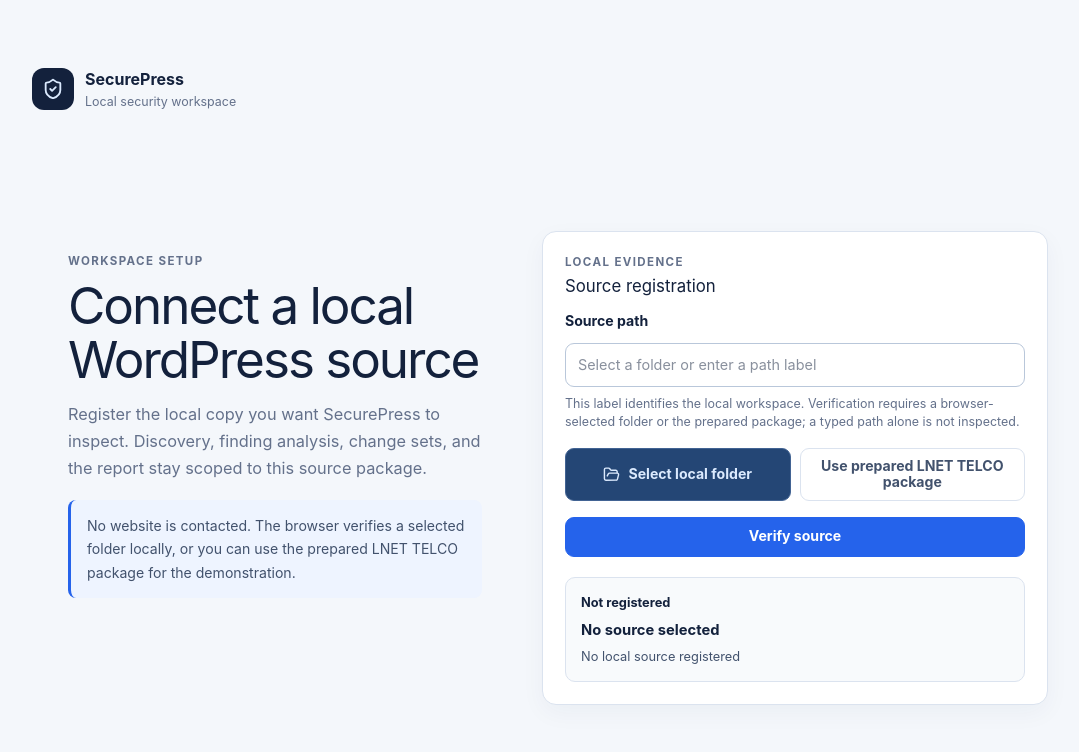
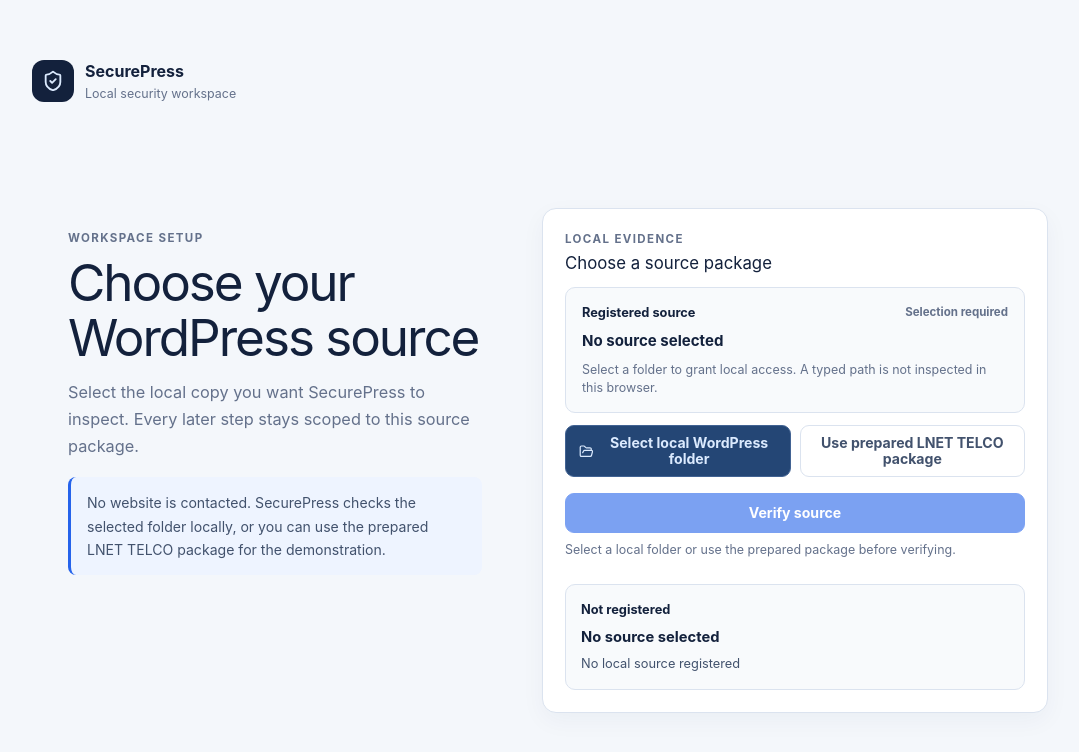
Before and after one commit to Hamdaoui-Ali/SecurePress, a React (Vite) app in the folder securepress-demo/: page /#/setup in a window 1280 px wide. Shown: the top 752 px of the page, without its empty margins (82-1161 px from the left). Built offline with nearby package versions, Linux system fonts and the light colour scheme.

Commit message:
feat: make source verification visibly staged

```diff
--- a/securepress-demo/src/features/source/SourceSetupPage.tsx
+++ b/securepress-demo/src/features/source/SourceSetupPage.tsx
@@ -16,7 +16,6 @@
     sourceDraft,
     sourceChecking,
     sourceCheckProgress,
-    setSourcePath,
     selectLocalFolder,
     usePreparedSource,
     verifySelectedSource,
@@ -24,6 +23,10 @@
   const [pickerError, setPickerError] = useState<string | undefined>()
 
   const pathValue = sourceDraft?.pathLabel ?? source.pathLabel
+  const hasCandidate = Boolean(
+    sourceDraft?.pathLabel &&
+      (sourceDraft.mode === 'prepared' || sourceDraft.directoryHandle),
+  )
 
   const selectFolder = async () => {
     setPickerError(undefined)
@@ -57,34 +60,31 @@
       <div className="source-setup-layout">
         <div className="source-setup-intro">
           <p className="eyebrow">WORKSPACE SETUP</p>
-          <h1>Connect a local WordPress source</h1>
+          <h1>Choose your WordPress source</h1>
           <p>
-            Register the local copy you want SecurePress to inspect. Discovery, finding analysis,
-            change sets, and the report stay scoped to this source package.
+            Select the local copy you want SecurePress to inspect. Every later step stays scoped to
+            this source package.
           </p>
           <p className="source-setup-note">
-            No website is contacted. The browser verifies a selected folder locally, or you can use
+            No website is contacted. SecurePress checks the selected folder locally, or you can use
             the prepared LNET TELCO package for the demonstration.
           </p>
         </div>
 
-        <Card title="Source registration" eyebrow="LOCAL EVIDENCE" className="source-setup-card">
+        <Card title="Choose a source package" eyebrow="LOCAL EVIDENCE" className="source-setup-card">
           <div className="source-form">
-            <label htmlFor="source-path">Source path</label>
-            <input
-              id="source-path"
-              value={pathValue}
-              onChange={(event) => {
-                setPickerError(undefined)
-                setSourcePath(event.target.value)
-              }}
-              placeholder="Select a folder or enter a path label"
-              autoComplete="off"
-            />
-            <p className="field-help">
-              This label identifies the local workspace. Verification requires a browser-selected
-              folder or the prepared package; a typed path alone is not inspected.
-            </p>
+            <section className="registered-source" aria-label="Registered source">
+              <div className="registered-source-heading">
+                <span>Registered source</span>
+                <span className="registered-source-state">
+                  {hasCandidate ? 'Ready to verify' : 'Selection required'}
+                </span>
+              </div>
+              <strong>{pathValue || 'No source selected'}</strong>
+              <p>
+                Select a folder to grant local access. A typed path is not inspected in this browser.
+              </p>
+            </section>
 
             <div className="source-action-row">
               <Button
@@ -93,7 +93,7 @@
                 onClick={() => void selectFolder()}
               >
                 <FolderOpen aria-hidden="true" size={17} />
-                Select local folder
+                Select local WordPress folder
               </Button>
               <Button
                 variant="ghost"
@@ -108,15 +108,22 @@
             </div>
 
             <Button
-              disabled={sourceChecking}
+              disabled={sourceChecking || !hasCandidate}
               busy={sourceChecking}
               onClick={() => void verifySelectedSource()}
             >
               Verify source
             </Button>
 
+            {!hasCandidate && !sourceChecking ? (
+              <p className="field-help">
+                Select a local folder or use the prepared package before verifying.
+              </p>
+            ) : null}
+
             <SourceStatus
               source={source}
+              candidateLabel={sourceDraft?.pathLabel}
               checking={sourceChecking}
               progress={sourceCheckProgress}
               pickerError={pickerError}
--- a/securepress-demo/src/features/source/SourceStatus.tsx
+++ b/securepress-demo/src/features/source/SourceStatus.tsx
@@ -1,9 +1,10 @@
-import { CircleAlert, CircleCheck, LoaderCircle } from 'lucide-react'
+import { CheckCircle2, Circle, CircleAlert, CircleCheck, LoaderCircle } from 'lucide-react'
 import type { WorkspaceSource } from '../../domain/models'
 import type { SourceCheckProgress } from '../../app/AssessmentProvider'
 
 interface SourceStatusProps {
   source: WorkspaceSource
+  candidateLabel?: string
   checking: boolean
   progress: SourceCheckProgress | null
   pickerError?: string
@@ -11,13 +12,14 @@
 
 function statusLabel(source: WorkspaceSource, checking: boolean): string {
   if (checking) return 'Verifying source'
-  if (source.status === 'ready') return 'Source ready'
+  if (source.status === 'ready') return 'Source verified'
   if (source.status === 'invalid') return 'Source verification failed'
   return 'Not registered'
 }
 
 export function SourceStatus({
   source,
+  candidateLabel,
   checking,
   progress,
   pickerError,
@@ -45,8 +47,38 @@
         </span>
         {progress && checking ? <span>{progress.percent}%</span> : null}
       </div>
-      <strong>{source.displayName || 'No source selected'}</strong>
+      <strong>{source.displayName || candidateLabel || 'No source selected'}</strong>
       <p>{message}</p>
+      {checking && progress ? (
+        <ol className="source-check-list" aria-label="Source verification checklist">
+          {progress.steps.map((step) => {
+            const StepIcon =
+              step.status === 'complete'
+                ? CheckCircle2
+                : step.status === 'running'
+                  ? LoaderCircle
+                  : Circle
+
+            return (
+              <li
+                key={step.id}
+                className={`source-check-step source-check-step-${step.status}`}
+                aria-current={step.status === 'running' ? 'step' : undefined}
+              >
+                <StepIcon aria-hidden="true" size={17} />
+                <span>{step.label}</span>
+                <small>
+                  {step.status === 'complete'
+                    ? 'Complete'
+                    : step.status === 'running'
+                      ? 'Running'
+                      : 'Pending'}
+                </small>
+              </li>
+            )
+          })}
+        </ol>
+      ) : null}
       {source.status === 'ready' && source.wordpressVersion ? (
         <p className="source-status-meta">
           WordPress {source.wordpressVersion} · {source.pluginCount} plugins · {source.themeCount} themes
--- a/securepress-demo/src/services/source-adapter.ts
+++ b/securepress-demo/src/services/source-adapter.ts
@@ -99,7 +99,7 @@
     pluginCount: telcoScenario.inventory.pluginCount,
     themeCount: telcoScenario.inventory.themeCount,
     verifiedAt: now.toISOString(),
-    message: 'Prepared local source package verified',
+    message: 'Source verified. No website was contacted.',
   }
 }
 
@@ -143,6 +143,6 @@
     pluginCount: await countChildDirectories(pluginsDirectory),
     themeCount: await countChildDirectories(themesDirectory),
     verifiedAt: now.toISOString(),
-    message: 'Local WordPress source verified',
+    message: 'Source verified. No website was contacted.',
   }
 }
--- a/securepress-demo/src/styles/app.css
+++ b/securepress-demo/src/styles/app.css
@@ -563,6 +563,44 @@
   gap: 12px;
 }
 
+.registered-source {
+  display: grid;
+  gap: 8px;
+  padding: 15px 16px;
+  background: #f8fafc;
+  border: 1px solid var(--line);
+  border-radius: 10px;
+}
+
+.registered-source-heading {
+  display: flex;
+  align-items: center;
+  justify-content: space-between;
+  gap: 12px;
+  color: var(--navy);
+  font-size: 0.8rem;
+  font-weight: 750;
+}
+
+.registered-source-state {
+  color: var(--muted);
+  font-size: 0.72rem;
+  font-weight: 650;
+}
+
+.registered-source strong {
+  color: var(--navy);
+  font-size: 0.94rem;
+  overflow-wrap: anywhere;
+}
+
+.registered-source p {
+  margin: 0;
+  color: var(--muted);
+  font-size: 0.78rem;
+  line-height: 1.45;
+}
+
 .source-form label {
   color: var(--navy);
   font-size: 0.88rem;
@@ -655,6 +693,58 @@
 
 .source-status-meta {
   color: var(--muted);
+}
+
+.source-check-list {
+  display: grid;
+  gap: 7px;
+  margin: 4px 0 0;
+  padding: 11px 0 0;
+  list-style: none;
+  border-top: 1px solid var(--line);
+}
+
+.source-check-step {
+  display: grid;
+  grid-template-columns: 18px minmax(0, 1fr) auto;
+  align-items: center;
+  gap: 8px;
+  min-height: 26px;
+  color: var(--muted);
+  font-size: 0.78rem;
+}
+
+.source-check-step svg {
+  color: #94a3b8;
+}
+
+.source-check-step small {
+  color: #94a3b8;
+  font-size: 0.7rem;
+  font-weight: 700;
+}
+
+.source-check-step-complete {
+  color: #166534;
+}
+
+.source-check-step-complete svg,
+.source-check-step-complete small {
+  color: var(--green);
+}
+
+.source-check-step-running {
+  color: var(--navy);
+  font-weight: 750;
+}
+
+.source-check-step-running svg {
+  color: var(--blue);
+  animation: operation-spin 1.1s linear infinite;
+}
+
+.source-check-step-running small {
+  color: var(--blue);
 }
 
 .main-content {
```
Also changed, not shown: 1 other file (tests, documents, lock files or other folders).
